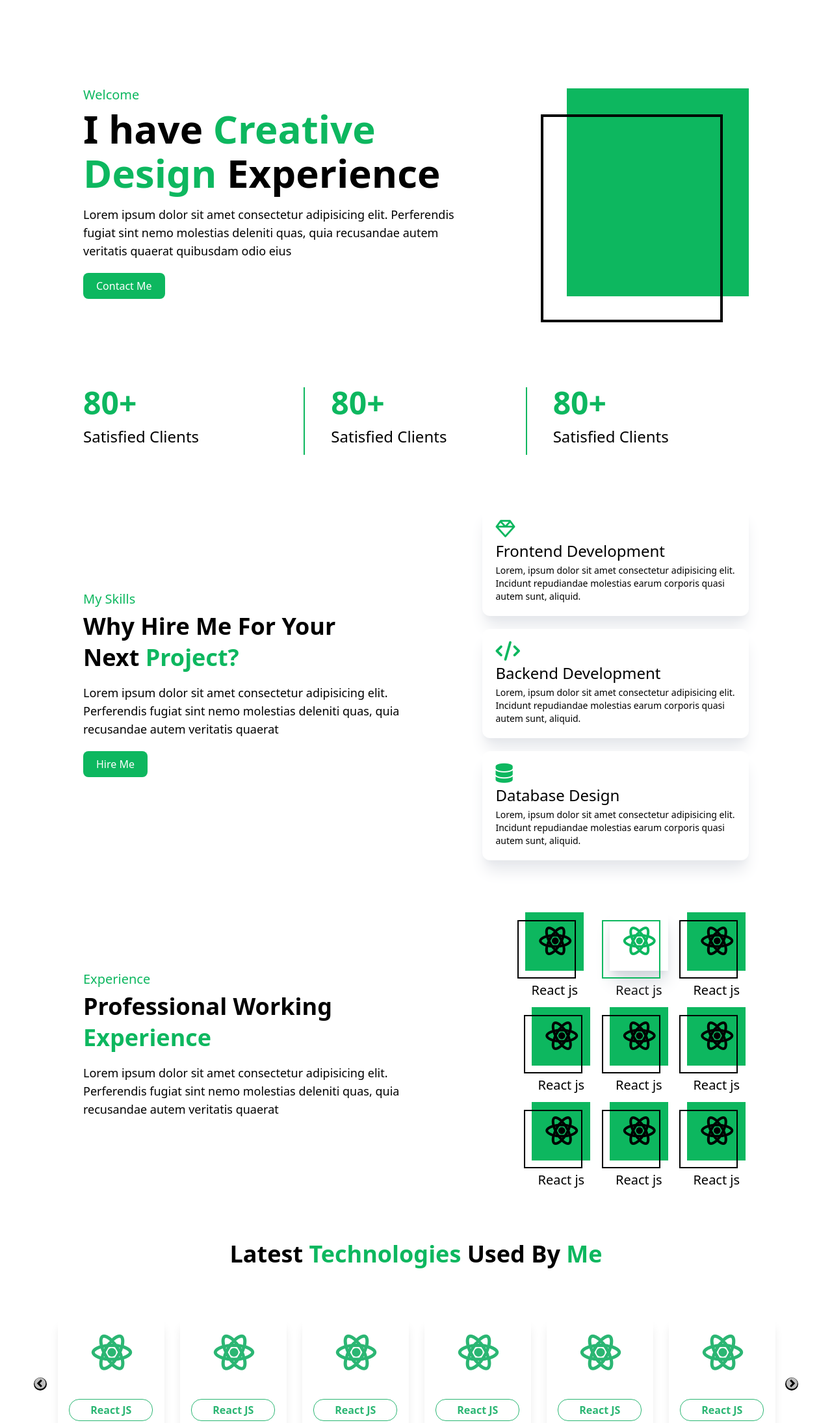
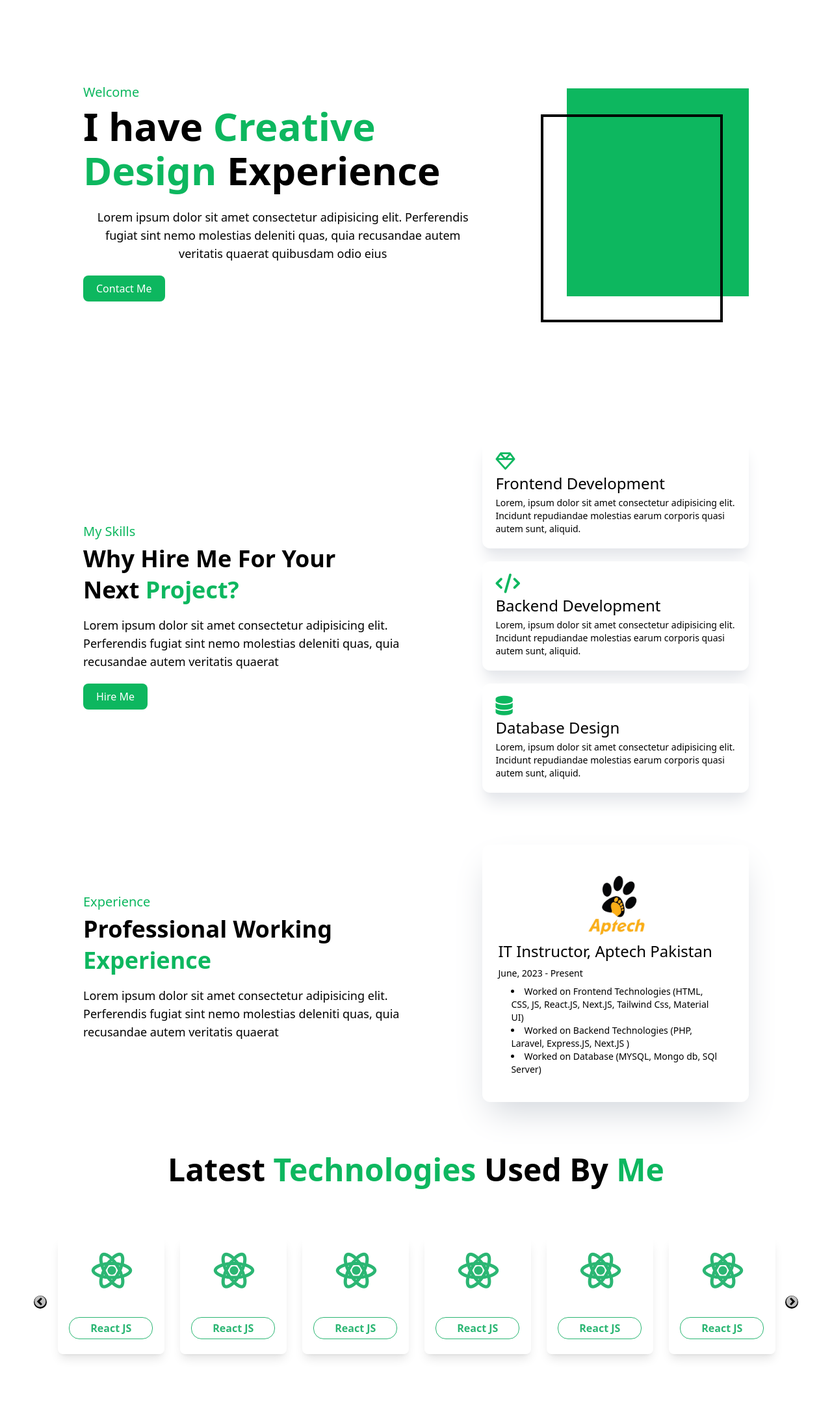
Before and after one commit to mudassirarif17/mudassir-portfolio-new, a website built with Vite: page index.html in a window 1280 px wide. Shown: the part 100-2290 px from the top of the page at 65% size. After the commit the page ends 2204 px from the top, so only its background shows below. Built offline with nearby package versions, Linux system fonts and the light colour scheme; files whose address does not match are found by name.

Commit message:
skils added

```diff
--- a/index.html
+++ b/index.html
@@ -1,10 +1,13 @@
 <!DOCTYPE html>
 <html lang="en">
+
 <head>
     <meta charset="UTF-8">
     <meta name="viewport" content="width=device-width, initial-scale=1.0">
     <link rel="stylesheet" href="./style.css">
-    <link rel="stylesheet" href="https://cdnjs.cloudflare.com/ajax/libs/font-awesome/6.7.1/css/all.min.css" integrity="sha512-5Hs3dF2AEPkpNAR7UiOHba+lRSJNeM2ECkwxUIxC1Q/FLycGTbNapWXB4tP889k5T5Ju8fs4b1P5z/iB4nMfSQ==" crossorigin="anonymous" referrerpolicy="no-referrer" />
+    <link rel="stylesheet" href="https://cdnjs.cloudflare.com/ajax/libs/font-awesome/6.7.1/css/all.min.css"
+        integrity="sha512-5Hs3dF2AEPkpNAR7UiOHba+lRSJNeM2ECkwxUIxC1Q/FLycGTbNapWXB4tP889k5T5Ju8fs4b1P5z/iB4nMfSQ=="
+        crossorigin="anonymous" referrerpolicy="no-referrer" />
     <link rel="stylesheet" type="text/css"
         href="https://cdnjs.cloudflare.com/ajax/libs/slick-carousel/1.8.1/slick.min.css" />
     <link rel="stylesheet" type="text/css"
@@ -68,21 +71,22 @@
     </style>
 
 </head>
+
 <body>
     <!-- Navbar -->
     <div class="navbar bg-white shadow-gray-100 shadow sticky top-0 z-10">
-        <div class="sub-navbar flex w-[80vw] mx-auto justify-between h-[12vh] items-center">
+        <div class="sub-navbar flex w-[90vw] md:w-[80vw] mx-auto justify-between h-[12vh] items-center">
             <div class="logo cursor-pointer">
-                <h1 class="text-[#0DB75F] text-3xl font-medium"><span class="bg-[#0DB75F] text-white px-3 py-0 rounded-md mr-2">m</span>Portfolio</h1>
+                <h1 class="text-[#0DB75F] text-3xl font-medium"><span
+                        class="bg-[#0DB75F] text-white px-3 py-0 rounded-md mr-2">m</span>Portfolio</h1>
             </div>
-            <ul class="nav-items flex space-x-5 cursor-pointer text-xl font-medium">
+            <ul class="nav-items hidden md:flex space-x-5 cursor-pointer text-xl font-medium">
                 <li>About</li>
                 <li>Skills</li>
                 <li>Portfolio</li>
                 <li>Testimonial</li>
             </ul>
-            <div class="cv-d">
-                <!-- <button class="border-2 border-[#0DB75F] px-4 py-1 font-medium rounded-lg">Download CV</button> -->
+            <div class="cv-d hidden md:block">
                 <button class="bg-[#0DB75F] font-medium text-white px-5 py-2 rounded-lg ">Download CV</button>
             </div>
         </div>
@@ -90,19 +94,21 @@
 
     <!-- hero -->
     <div class="hero">
-        <div class="sub-hero w-[80vw] mx-auto h-[75vh] flex items-center justify-between">
-            <div class="sub-hero-left w-[60%]">
-                <div class="desc">
-                    <p class="text-[#0DB75F] text-xl font-medium mb-2">Welcome</p>
-                    <h1 class="text-6xl font-bold mb-2">I have <span class="text-[#0DB75F]">Creative</span></h1>
-                    <h1 class="text-6xl font-bold mb-2"><span class="text-[#0DB75F]">Design</span> Experience</h1>
-                    <p class="my-5 text-lg">Lorem ipsum dolor sit amet consectetur adipisicing elit. Perferendis fugiat sint nemo molestias deleniti quas, quia recusandae autem veritatis quaerat quibusdam odio eius</p>
+        <div class="sub-hero md:w-[80vw] w-[90vw] mx-auto h-[75vh] flex md:flex-row flex-col-reverse items-center justify-between">
+            <div class="sub-hero-left mt-16 md:mt-0 md:w-[60%]">
+                <div class="desc flex flex-col items-center md:items-start">
+                    <p class="text-[#0DB75F] text-xl font-medium mb-2 text-center">Welcome</p>
+                    <h1 class="text-3xl md:text-6xl font-bold mb-2 text-center">I have <span class="text-[#0DB75F]">Creative</span></h1>
+                    <h1 class="text-3xl md:text-6xl font-bold mb-2 text-center"><span class="text-[#0DB75F]">Design</span> Experience</h1>
+                    <p class="my-5 text-lg text-center">Lorem ipsum dolor sit amet consectetur adipisicing elit. Perferendis fugiat
+                        sint nemo molestias deleniti quas, quia recusandae autem veritatis quaerat quibusdam odio eius
+                    </p>
                     <button class="bg-[#0DB75F] font-medium text-white px-5 py-2 rounded-lg ">Contact Me</button>
                 </div>
             </div>
-            <div class="sub-hero-right">
-                <div class="bg-[#0DB75F] h-[40vh] w-[35vh] relative">
-                    <div class="h-[40vh] w-[35vh] border-4 border-black absolute top-10 right-10">
+            <div class="sub-hero-right mt-10 md:mt-0">
+                <div class="bg-[#0DB75F] w-[30vh] h-[30vh] md:h-[40vh] md:w-[35vh] relative">
+                    <div class="md:h-[40vh] w-[30vh] h-[30vh] md:w-[35vh] border-4 border-black absolute top-10 right-10">
 
                     </div>
                 </div>
@@ -110,39 +116,22 @@
         </div>
     </div>
 
-      <!-- Review -->
-      <div class="review w-[80vw] mx-auto grid grid-cols-3">
-            <div class="r-card border-r-2 border-[#0DB75F]">
-                <h1 class="text-[#0DB75F] text-5xl font-semibold">80+</h1>
-                <p class="text-2xl py-3 font-medium">Satisfied Clients</p>
-            </div>
-
-            <div class="r-card border-r-2 border-[#0DB75F] px-10">
-                <h1 class="text-[#0DB75F]  text-5xl font-semibold">80+</h1>
-                <p class="text-2xl py-3 font-medium">Satisfied Clients</p>
-            </div>
-
-            <div class="r-card px-10">
-                <h1 class="text-[#0DB75F] text-5xl font-semibold">80+</h1>
-                <p class="text-2xl py-3 font-medium">Satisfied Clients</p>
-            </div>
-      </div>
-
     <!-- Skills -->
     <div class="skills my-20">
-            <div class="sub-skills w-[80vw] mx-auto flex justify-between items-center">
+        <div class="sub-skills w-[80vw] mx-auto flex md:flex-row flex-col justify-between items-center">
 
-                <div class="sub-skills-left w-[55%]">
+            <div class="sub-skills-left md:w-[55%]">
                 <div class="desc">
                     <p class="text-[#0DB75F] text-xl font-medium mb-2">My Skills</p>
-                        <h1 class="text-4xl font-bold mb-2">Why Hire Me For Your</h1>
-                        <h1 class="text-4xl font-bold mb-2">Next <span class="text-[#0DB75F]">Project?</span></h1>
-                        <p class="my-5 text-lg">Lorem ipsum dolor sit amet consectetur adipisicing elit. Perferendis fugiat sint nemo molestias deleniti quas, quia recusandae autem veritatis quaerat </p>
+                    <h1 class="text-3xl md:text-4xl font-bold mb-2">Why Hire Me For Your</h1>
+                    <h1 class="text-3xl md:text-4xl font-bold mb-2">Next <span class="text-[#0DB75F]">Project?</span></h1>
+                    <p class="my-5 text-lg">Lorem ipsum dolor sit amet consectetur adipisicing elit. Perferendis fugiat
+                        sint nemo molestias deleniti quas, quia recusandae autem veritatis quaerat </p>
                     <button class="bg-[#0DB75F] font-medium text-white px-5 py-2 rounded-lg ">Hire Me</button>
                 </div>
             </div>
 
-                <div class="sub-skills-right w-[40%] space-y-5">
+            <div class="sub-skills-right w-[100%] md:w-[40%] space-y-5 mt-5 md:mt-0">
 
                 <div class="skill-card cursor-pointer bg-white shadow-gray-200 shadow-xl py-4 px-5 rounded-xl">
                     <div class="icon">
@@ -150,7 +139,8 @@
                     </div>
                     <div class="desc">
                         <h1 class="text-2xl font-medium">Frontend Development</h1>
-                            <p class="font-light text-sm py-1">Lorem, ipsum dolor sit amet consectetur adipisicing elit. Incidunt repudiandae molestias earum corporis quasi autem sunt, aliquid.</p>
+                        <p class="font-light text-sm py-1">Lorem, ipsum dolor sit amet consectetur adipisicing elit.
+                            Incidunt repudiandae molestias earum corporis quasi autem sunt, aliquid.</p>
                     </div>
                 </div>
 
@@ -160,7 +150,8 @@
                     </div>
                     <div class="desc">
                         <h1 class="text-2xl font-medium">Backend Development</h1>
-                            <p class="font-light text-sm py-1">Lorem, ipsum dolor sit amet consectetur adipisicing elit. Incidunt repudiandae molestias earum corporis quasi autem sunt, aliquid.</p>
+                        <p class="font-light text-sm py-1">Lorem, ipsum dolor sit amet consectetur adipisicing elit.
+                            Incidunt repudiandae molestias earum corporis quasi autem sunt, aliquid.</p>
                     </div>
                 </div>
 
@@ -170,7 +161,8 @@
                     </div>
                     <div class="desc">
                         <h1 class="text-2xl font-medium">Database Design</h1>
-                            <p class="font-light text-sm py-1">Lorem, ipsum dolor sit amet consectetur adipisicing elit. Incidunt repudiandae molestias earum corporis quasi autem sunt, aliquid.</p>
+                        <p class="font-light text-sm py-1">Lorem, ipsum dolor sit amet consectetur adipisicing elit.
+                            Incidunt repudiandae molestias earum corporis quasi autem sunt, aliquid.</p>
                     </div>
                 </div>
 
@@ -181,91 +173,34 @@
 
     <!-- Projects -->
     <div class="projects">
-            <div class="sub-projects w-[80vw] mx-auto flex justify-between items-center">
-                <div class="sub-projects-left w-[55%]">
+        <div class="sub-projects w-[90vw] md:w-[80vw] mx-auto flex md:flex-row flex-col  justify-between items-center">
+            <div class="sub-projects-left md:w-[55%]">
                 <div class="desc">
                     <p class="text-[#0DB75F] text-xl font-medium mb-2">Experience</p>
-                        <h1 class="text-4xl font-bold mb-2">Professional Working</h1>
-                        <h1 class="text-4xl font-bold mb-2"><span class="text-[#0DB75F]">Experience</span></h1>
-                        <p class="my-5 text-lg">Lorem ipsum dolor sit amet consectetur adipisicing elit. Perferendis fugiat sint nemo molestias deleniti quas, quia recusandae autem veritatis quaerat </p>
+                    <h1 class="text-3xl md:text-4xl font-bold mb-2">Professional Working</h1>
+                    <h1 class="text-3xl md:text-4xl font-bold mb-2"><span class="text-[#0DB75F]">Experience</span></h1>
+                    <p class="my-5 text-lg">Lorem ipsum dolor sit amet consectetur adipisicing elit. Perferendis fugiat
+                        sint nemo molestias deleniti quas, quia recusandae autem veritatis quaerat </p>
 
                 </div>
             </div>
 
-                <div class="sub-projects-rights w-[35%] grid grid-cols-3 space-x-5 gap-y-3">
-
-                    <div class="card flex flex-col items-center">
-                        <div class="t-card-bg flex justify-center items-center bg-[#0DB75F] w-[90px] h-[90px]  relative">
-                            <div class="w-[90px] h-[90px]  border-2 border-black absolute top-3 right-3"></div>
-                            <i class="fa-brands fa-react text-5xl font-bold"></i>
+            <div class="sub-projects-rights md:w-[40%] space-x-5 gap-y-3">
+                <div class="cards cursor-pointer bg-white shadow-gray-300 shadow-2xl rounded-xl py-10 px-6">
+                    <div class="logo flex justify-center mb-2">
+                        <img class="w-[100px] h-[100px]" src="./images//alogo.png" alt="">
                     </div>
-                        <p class="mt-4 text-xl font-medium">React js</p>
+                    <div class="desc">
+                        <h1 class="text-2xl">IT Instructor, Aptech Pakistan</h1>
+                        <p class="text-sm py-2">June, 2023 - Present</p>
+                        <div class="px-5 text-sm">
+                            <li>Worked on Frontend Technologies (HTML, CSS, JS, React.JS, Next.JS, Tailwind Css,
+                                Material UI)</li>
+                            <li>Worked on Backend Technologies (PHP, Laravel, Express.JS, Next.JS )</li>
+                            <li>Worked on Database (MYSQL, Mongo db, SQl Server)</li>
                         </div>
-
-                    <div class="card flex flex-col items-center">
-                        <div class="t-card-bg flex justify-center items-center bg-white shadow-xl shadow-gray-300 w-[90px] h-[90px]  relative">
-                            <div class="w-[90px] h-[90px]  border-2 border-[#0DB75F] absolute top-3 right-3"></div>
-                            <i class="fa-brands fa-react text-5xl font-bold text-[#0DB75F]"></i>
                     </div>
-                        <p class="mt-4 text-xl font-medium">React js</p>
                 </div>
-
-                    <div class="card flex flex-col items-center">
-                        <div class="t-card-bg flex justify-center items-center bg-[#0DB75F] w-[90px] h-[90px]  relative">
-                            <div class="w-[90px] h-[90px]  border-2 border-black absolute top-3 right-3"></div>
-                            <i class="fa-brands fa-react text-5xl font-bold"></i>
-                        </div>
-                        <p class="mt-4 text-xl font-medium">React js</p>
-                    </div>
-
-                    <div class="card flex flex-col items-center">
-                        <div class="t-card-bg flex justify-center items-center bg-[#0DB75F] w-[90px] h-[90px]  relative">
-                            <div class="w-[90px] h-[90px]  border-2 border-black absolute top-3 right-3"></div>
-                            <i class="fa-brands fa-react text-5xl font-bold"></i>
-                        </div>
-                        <p class="mt-4 text-xl font-medium">React js</p>
-                    </div>
-
-                    <div class="card flex flex-col items-center">
-                        <div class="t-card-bg flex justify-center items-center bg-[#0DB75F] w-[90px] h-[90px]  relative">
-                            <div class="w-[90px] h-[90px]  border-2 border-black absolute top-3 right-3"></div>
-                            <i class="fa-brands fa-react text-5xl font-bold"></i>
-                        </div>
-                        <p class="mt-4 text-xl font-medium">React js</p>
-                    </div>
-
-                    <div class="card flex flex-col items-center">
-                        <div class="t-card-bg flex justify-center items-center bg-[#0DB75F] w-[90px] h-[90px]  relative">
-                            <div class="w-[90px] h-[90px]  border-2 border-black absolute top-3 right-3"></div>
-                            <i class="fa-brands fa-react text-5xl font-bold"></i>
-                        </div>
-                        <p class="mt-4 text-xl font-medium">React js</p>
-                    </div>
-
-                    <div class="card flex flex-col items-center">
-                        <div class="t-card-bg flex justify-center items-center bg-[#0DB75F] w-[90px] h-[90px]  relative">
-                            <div class="w-[90px] h-[90px]  border-2 border-black absolute top-3 right-3"></div>
-                            <i class="fa-brands fa-react text-5xl font-bold"></i>
-                        </div>
-                        <p class="mt-4 text-xl font-medium">React js</p>
-                    </div>
-
-                    <div class="card flex flex-col items-center">
-                        <div class="t-card-bg flex justify-center items-center bg-[#0DB75F] w-[90px] h-[90px]  relative">
-                            <div class="w-[90px] h-[90px]  border-2 border-black absolute top-3 right-3"></div>
-                            <i class="fa-brands fa-react text-5xl font-bold"></i>
-                        </div>
-                        <p class="mt-4 text-xl font-medium">React js</p>
-                    </div>
-
-                    <div class="card flex flex-col items-center">
-                        <div class="t-card-bg flex justify-center items-center bg-[#0DB75F] w-[90px] h-[90px]  relative">
-                            <div class="w-[90px] h-[90px]  border-2 border-black absolute top-3 right-3"></div>
-                            <i class="fa-brands fa-react text-5xl font-bold"></i>
-                        </div>
-                        <p class="mt-4 text-xl font-medium">React js</p>
-                    </div>
-
             </div>
         </div>
     </div>
@@ -273,7 +208,8 @@
     <!-- Technologies -->
     <div id="country" class="choose-countries mt-10 md:mt-20">
         <div class="top">
-            <h1 class="text-center text-4xl font-bold mb-2">Latest <span class="text-[#0DB75F]">Technologies</span> Used By <span class="text-[#0DB75F]">Me</span></h1>
+            <h1 class="text-center text-3xl md:text-5xl font-bold mb-2">Latest <span class="text-[#0DB75F]">Technologies <br class="md:hidden"></span> Used
+                By <span class="text-[#0DB75F]">Me</span></h1>
         </div>
 
         <div class="mt-20 slider-tech bottom w-[88vw] mx-auto">
@@ -284,7 +220,8 @@
                 </div>
                 <div class="flex justify-center">
                     <button
-                        class="border mt-10 hover:bg-[#000000] hover:text-[#ffff] border-[#2BB673] text-[#2BB673] px-8 py-1 hover:border-[#000000] rounded-2xl font-semibold">React JS</button>
+                        class="border mt-10 hover:bg-[#000000] hover:text-[#ffff] border-[#2BB673] text-[#2BB673] px-8 py-1 hover:border-[#000000] rounded-2xl font-semibold">React
+                        JS</button>
                 </div>
             </div>
 
@@ -294,7 +231,8 @@
                 </div>
                 <div class="flex justify-center">
                     <button
-                        class="border mt-10 hover:bg-[#000000] hover:text-[#ffff] border-[#2BB673] text-[#2BB673] px-8 py-1 hover:border-[#000000] rounded-2xl font-semibold">React JS</button>
+                        class="border mt-10 hover:bg-[#000000] hover:text-[#ffff] border-[#2BB673] text-[#2BB673] px-8 py-1 hover:border-[#000000] rounded-2xl font-semibold">React
+                        JS</button>
                 </div>
             </div>
 
@@ -304,7 +242,8 @@
                 </div>
                 <div class="flex justify-center">
                     <button
-                        class="border mt-10 hover:bg-[#000000] hover:text-[#ffff] border-[#2BB673] text-[#2BB673] px-8 py-1 hover:border-[#000000] rounded-2xl font-semibold">React JS</button>
+                        class="border mt-10 hover:bg-[#000000] hover:text-[#ffff] border-[#2BB673] text-[#2BB673] px-8 py-1 hover:border-[#000000] rounded-2xl font-semibold">React
+                        JS</button>
                 </div>
             </div>
 
@@ -314,7 +253,8 @@
                 </div>
                 <div class="flex justify-center">
                     <button
-                        class="border mt-10 hover:bg-[#000000] hover:text-[#ffff] border-[#2BB673] text-[#2BB673] px-8 py-1 hover:border-[#000000] rounded-2xl font-semibold">React JS</button>
+                        class="border mt-10 hover:bg-[#000000] hover:text-[#ffff] border-[#2BB673] text-[#2BB673] px-8 py-1 hover:border-[#000000] rounded-2xl font-semibold">React
+                        JS</button>
                 </div>
             </div>
 
@@ -324,7 +264,8 @@
                 </div>
                 <div class="flex justify-center">
                     <button
-                        class="border mt-10 hover:bg-[#000000] hover:text-[#ffff] border-[#2BB673] text-[#2BB673] px-8 py-1 hover:border-[#000000] rounded-2xl font-semibold">React JS</button>
+                        class="border mt-10 hover:bg-[#000000] hover:text-[#ffff] border-[#2BB673] text-[#2BB673] px-8 py-1 hover:border-[#000000] rounded-2xl font-semibold">React
+                        JS</button>
                 </div>
             </div>
 
@@ -334,7 +275,8 @@
                 </div>
                 <div class="flex justify-center">
                     <button
-                        class="border mt-10 hover:bg-[#000000] hover:text-[#ffff] border-[#2BB673] text-[#2BB673] px-8 py-1 hover:border-[#000000] rounded-2xl font-semibold">React JS</button>
+                        class="border mt-10 hover:bg-[#000000] hover:text-[#ffff] border-[#2BB673] text-[#2BB673] px-8 py-1 hover:border-[#000000] rounded-2xl font-semibold">React
+                        JS</button>
                 </div>
             </div>
 
@@ -344,7 +286,8 @@
                 </div>
                 <div class="flex justify-center">
                     <button
-                        class="border mt-10 hover:bg-[#000000] hover:text-[#ffff] border-[#2BB673] text-[#2BB673] px-8 py-1 hover:border-[#000000] rounded-2xl font-semibold">React JS</button>
+                        class="border mt-10 hover:bg-[#000000] hover:text-[#ffff] border-[#2BB673] text-[#2BB673] px-8 py-1 hover:border-[#000000] rounded-2xl font-semibold">React
+                        JS</button>
                 </div>
             </div>
 
@@ -354,7 +297,8 @@
                 </div>
                 <div class="flex justify-center">
                     <button
-                        class="border mt-10 hover:bg-[#000000] hover:text-[#ffff] border-[#2BB673] text-[#2BB673] px-8 py-1 hover:border-[#000000] rounded-2xl font-semibold">React JS</button>
+                        class="border mt-10 hover:bg-[#000000] hover:text-[#ffff] border-[#2BB673] text-[#2BB673] px-8 py-1 hover:border-[#000000] rounded-2xl font-semibold">React
+                        JS</button>
                 </div>
             </div>
 
@@ -364,7 +308,8 @@
                 </div>
                 <div class="flex justify-center">
                     <button
-                        class="border mt-10 hover:bg-[#000000] hover:text-[#ffff] border-[#2BB673] text-[#2BB673] px-8 py-1 hover:border-[#000000] rounded-2xl font-semibold">React JS</button>
+                        class="border mt-10 hover:bg-[#000000] hover:text-[#ffff] border-[#2BB673] text-[#2BB673] px-8 py-1 hover:border-[#000000] rounded-2xl font-semibold">React
+                        JS</button>
                 </div>
             </div>
 
@@ -374,7 +319,8 @@
                 </div>
                 <div class="flex justify-center">
                     <button
-                        class="border mt-10 hover:bg-[#000000] hover:text-[#ffff] border-[#2BB673] text-[#2BB673] px-8 py-1 hover:border-[#000000] rounded-2xl font-semibold">React JS</button>
+                        class="border mt-10 hover:bg-[#000000] hover:text-[#ffff] border-[#2BB673] text-[#2BB673] px-8 py-1 hover:border-[#000000] rounded-2xl font-semibold">React
+                        JS</button>
                 </div>
             </div>
 
@@ -415,4 +361,5 @@
 
     </script>
 </body>
+
 </html>
```
Also changed, not shown: images/alogo.png (added). Lines whose indentation alone changed are shown as unchanged.
